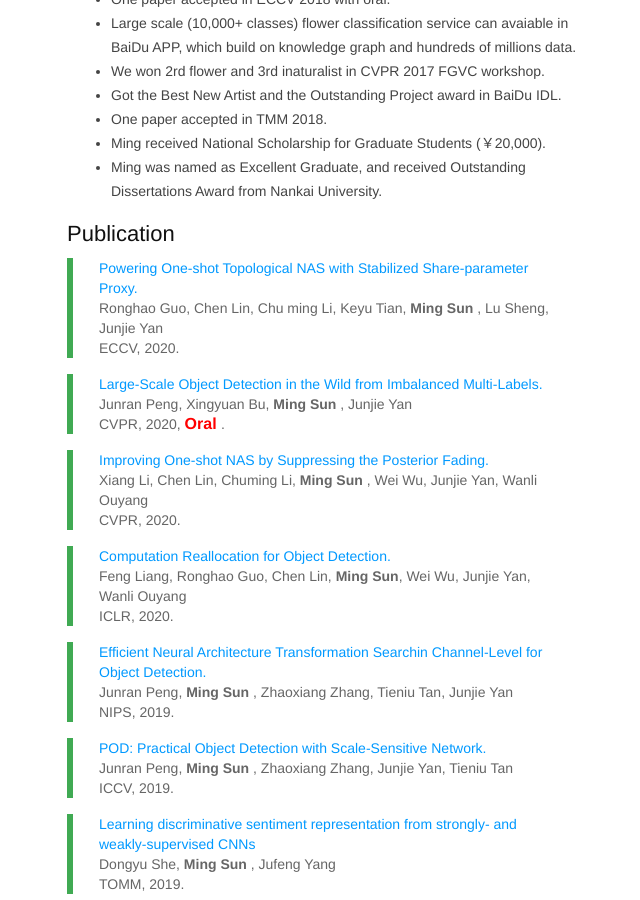
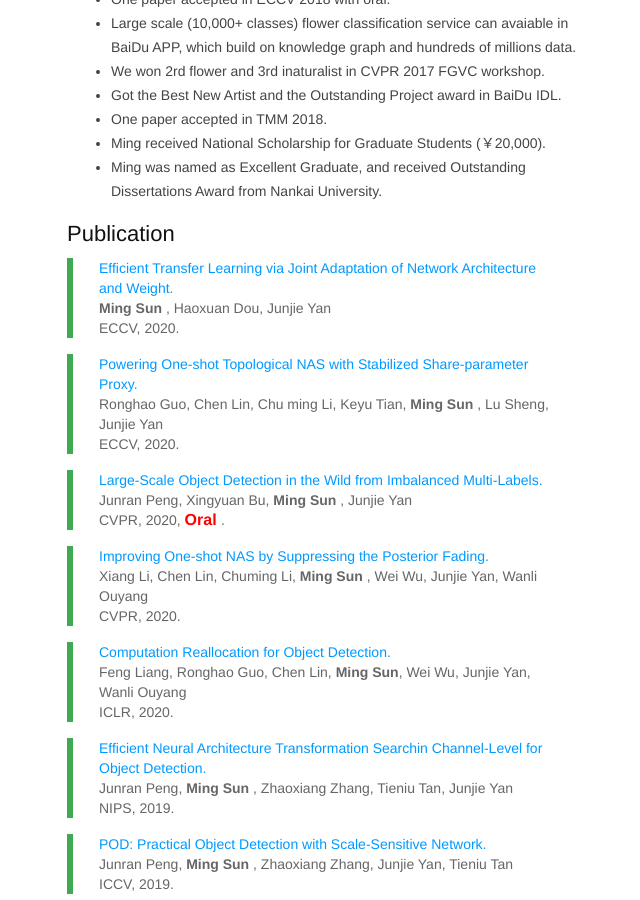
Before and after one commit to msunming/msunming.github.io, a Jekyll site: the page index.html, which Jekyll copies as it is, in a window 1280 px wide and 900 px high, scrolled down 967 px. Shown: the whole window, without its empty margins (93-733 px from the left). Built offline with Jekyll 4.4.1, drawn with Linux system fonts in a browser that asks for light colours.

Commit message:
Update index.html

```diff
--- a/index.html
+++ b/index.html
@@ -483,6 +483,15 @@ pre .markdown .emphasis {
 		<!-- -->
 
         	<blockquote>
+			<p><a href="">
+			Efficient Transfer Learning via Joint Adaptation of Network Architecture and Weight.</a><br />
+			<strong> Ming Sun </strong>, Haoxuan Dou, Junjie Yan <br />
+			ECCV, 2020. <br /></p>
+		</blockquote>
+
+		<!-- -->
+
+        	<blockquote>
 			<p><a href="https://arxiv.org/abs/2005.10511">
 			Powering One-shot Topological NAS with Stabilized Share-parameter Proxy.</a><br />
 			Ronghao Guo, Chen Lin, Chu ming Li, Keyu Tian, <strong> Ming Sun </strong>, Lu Sheng, Junjie Yan <br />
```
